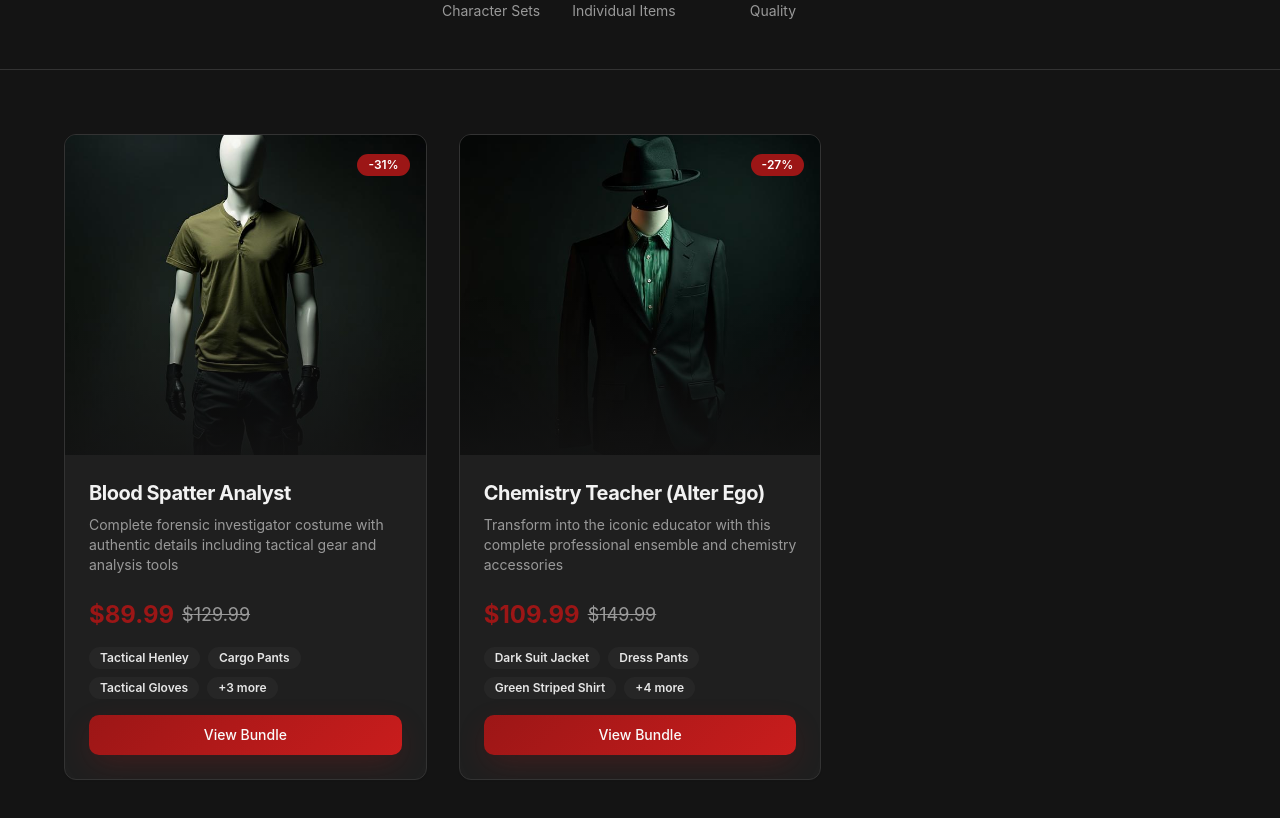
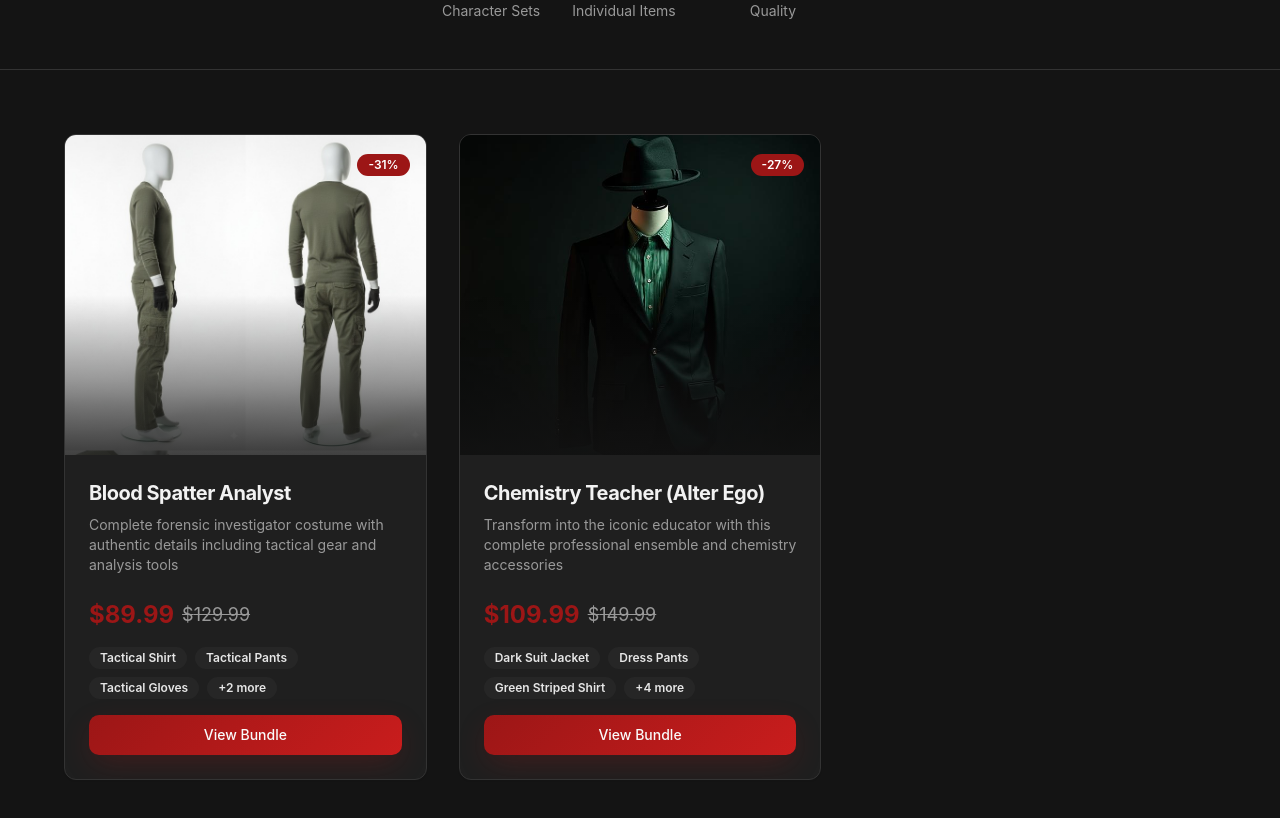
Before and after one commit to ash7227/crimson-cinematic-shop, a React (Vite) app: page /characters in a window 1280 px wide. Shown: the part 300-1118 px from the top of the page. Built offline with nearby package versions, Linux system fonts and the light colour scheme; the HTML template or start-up script is replaced by a standard one.

Commit message:
Fix All Characters page

```diff
--- a/src/pages/AllCharacters.tsx
+++ b/src/pages/AllCharacters.tsx
@@ -14,14 +14,13 @@ const allCharacterBundles = [
     description: "Complete forensic investigator costume with authentic details including tactical gear and analysis tools",
     price: 89.99,
     originalPrice: 129.99,
-    heroImage: bloodSpatterTactical,
+    heroImage: "/lovable-uploads/9eaaec0a-5064-4b7c-bc64-3fe29451fb28.png",
     items: [
-      { name: "Tactical Henley", type: "Clothing", image: "/api/placeholder/100/100", price: 24.99 },
-      { name: "Cargo Pants", type: "Clothing", image: "/api/placeholder/100/100", price: 32.99 },
-      { name: "Tactical Gloves", type: "Accessory", image: "/api/placeholder/100/100", price: 15.99 },
-      { name: "Evidence Kit", type: "Props", image: "/api/placeholder/100/100", price: 28.99 },
-      { name: "Blood Sample Vials", type: "Props", image: "/api/placeholder/100/100", price: 12.99 },
-      { name: "Lab Badge", type: "Accessory", image: "/api/placeholder/100/100", price: 8.99 },
+      { name: "Tactical Shirt", type: "Clothing", image: "/lovable-uploads/9b8e43b8-57fc-447b-90e3-b5a8ed1daa07.png", price: 24.99 },
+      { name: "Tactical Pants", type: "Clothing", image: "/lovable-uploads/5b5fb3a5-6240-46e8-8fe0-fddcb67acbc0.png", price: 32.99 },
+      { name: "Tactical Gloves", type: "Accessory", image: "/lovable-uploads/287b2ba9-c5ca-4c3a-8fbc-cf320ffb72a7.png", price: 18.99 },
+      { name: "Protection Apron", type: "Accessory", image: "/lovable-uploads/ca63757e-86f6-47dc-bb66-42c07ca78691.png", price: 15.99 },
+      { name: "Full Outfit", type: "Complete Set", image: "/lovable-uploads/9eaaec0a-5064-4b7c-bc64-3fe29451fb28.png", price: 19.99 },
     ]
   },
   {
```
